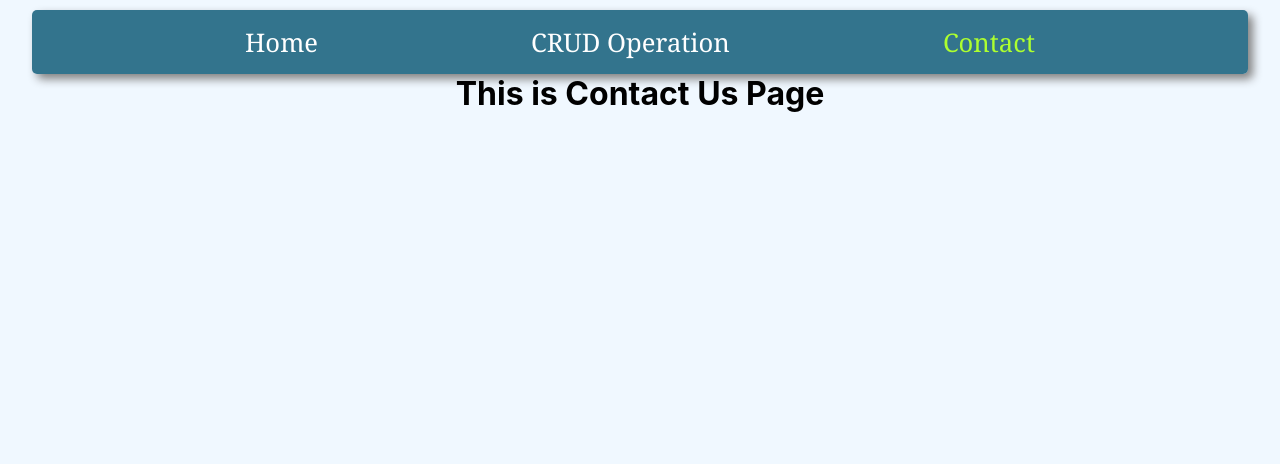
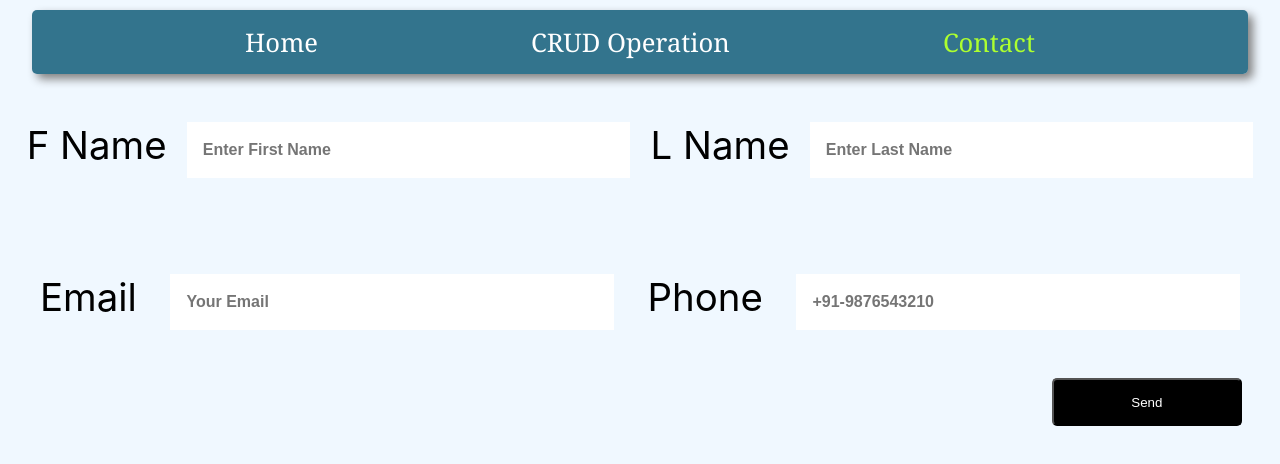
Before and after one commit to ErShubham2908/CURD-ContextAPI, a React (Create React App) app: page /contact in a window 1280 px wide. Shown: the top 464 px of the page. Built offline with nearby package versions, Linux system fonts and the light colour scheme.

Commit message:
Add contact us detail

```diff
--- a/src/Components/Contact.js
+++ b/src/Components/Contact.js
@@ -1,11 +1,37 @@
-import React from 'react'
+import React, { useState } from "react";
+import './Style.css'
 
 function Contact() {
-  return (
-    <div>
-      <h1>This is Contact Us Page</h1>
-    </div>
-  )
+    const [formStatus, setFormStatus] = useState("Send");
+    const onSubmit = (e) => {
+        e.preventDefault();
+        setFormStatus("Submitting...");
+        const { fname, lname, email, phone } = e.target.elements;
+        let conFom = {
+            fname: fname.value, lname: lname.value,
+            email: email.value, phone: phone.value,
+        };
+        console.log(conFom);
+    };
+    return (
+        <div className="form">
+            <form onSubmit={onSubmit}>
+                <div className="lForm">
+                    <label htmlFor="fname">F Name</label>
+                    <input type="text" id="fname" required placeholder="Enter First Name" />
+                    <label htmlFor="lname">L Name</label>
+                    <input type="text" id="lname" required placeholder="Enter Last Name" />
+                  </div>
+                    <div className="lForm">
+                    <label htmlFor="email"> Email </label>
+                    <input type="email" id="email" required placeholder="Your Email" />
+                    <label htmlFor="phone"> Phone </label>
+                    <input  id="phone" placeholder="+91-9876543210" required />
+                </div>
+                <button className="btn btn-danger" type="submit">{formStatus}</button>
+            </form>
+        </div>
+    );
 }
 
-export default Contact
+export default Contact;
--- a/src/Components/Style.css
+++ b/src/Components/Style.css
@@ -1,17 +1,20 @@
-*{
+* {
     margin: 0;
     padding: 0;
 }
 
-body{
+body {
     background-color: aliceblue;
-    /* background-color: #f8efea; */
 }
 
-h1{
-    text-align: center  ;
+::-webkit-scrollbar {
+    display: none;
 }
-.pNav{
+
+h1 {
+    text-align: center;
+}
+.pNav {
     width: 95%;
     height: 8vh;
     display: flex;
@@ -21,26 +24,26 @@ h1{
     margin-left: auto;
     margin-right: auto;
     /* background-color: #9f430acf ; */
-    background-color: #085573cf ;
+    background-color: #085573cf;
     font-size: 1.6em;
-    font-family: Georgia, 'Times New Roman', Times, serif;
+    font-family: Georgia, "Times New Roman", Times, serif;
     border-radius: 5px;
     align-items: center;
 }
 
-.pNav NavLink{
-    color:#fff!important;
+.pNav NavLink {
+    color: #fff !important;
     text-decoration: none;
 }
 
-table{
+table {
     width: 95%;
     margin: auto;
     border-left: 3px solid rgb(13, 223, 164);
     border-right: 3px solid rgb(13, 223, 164);
 }
 
-th{
+th {
     /* width: 10%; */
     /* text-align: left; */
     font-size: 1.5rem;
@@ -50,51 +53,50 @@ th{
     text-shadow: 5px -5px 5px gray;
 }
 
-th:nth-child(1){
+th:nth-child(1) {
     width: 12%;
 }
 
-th:nth-child(2){
+th:nth-child(2) {
     width: 8%;
 }
 
-th:nth-child(3){
+th:nth-child(3) {
     width: 20%;
 }
 
-th:nth-child(4){
+th:nth-child(4) {
     width: 10%;
 }
 
-th:nth-child(5){
+th:nth-child(5) {
     width: 8%;
 }
 
-th:nth-child(6){
+th:nth-child(6) {
     width: 7%;
 }
 
-td{
+td {
     text-align: left;
     font-size: 1.2em;
     border-bottom: 2px solid rgb(69, 8, 238);
     border-radius: 3px;
 }
 
-td:nth-child(2){
+td:nth-child(2) {
     text-align: center;
 }
 
-td:nth-child(5){
+td:nth-child(5) {
     text-align: center;
 }
 
-td:nth-child(6){
+td:nth-child(6) {
     text-align: center;
 }
 
-
-.btn{
+.btn {
     width: 15%;
     height: 6vh;
     overflow: hidden;
@@ -106,51 +108,51 @@ td:nth-child(6){
     margin-bottom: 2em;
 }
 
-.btn:hover{
+.btn:hover {
     cursor: pointer;
     border: 1px solid gray;
     color: blue;
     background-color: white;
     box-shadow: 5px 5px 10px gray;
-    transition:.7s ease all ;
+    transition: 0.7s ease all;
 }
 
-.link, .pNavLink{
+.link,
+.pNavLink {
     text-decoration: none;
 }
 
-.pDiv{
+.pDiv {
     width: 95%;
     height: 70vh;
     margin: auto;
     /* border: 1px solid green; */
 }
 
-#sno{
+#sno {
     width: 5%;
 }
 
-.nStu{
-    padding: 1%!important;
+.nStu {
+    padding: 1% !important;
 }
 
-.form{
+.form {
     width: 99%;
     margin: auto;
 }
 
-.lForm{
+.lForm {
     display: flex;
     justify-content: space-evenly;
-    padding: 4em;
+    padding: 3em 0;
 }
 
-.lForm label{
+.lForm label {
     font-size: 2.4em;
-
 }
 
-.lForm input{
+.lForm input {
     width: 35%;
     height: 3.5em;
     padding: 1em;
@@ -160,23 +162,27 @@ td:nth-child(6){
     font-weight: 700;
     border: none;
 }
-.lForm input:hover{
+.lForm input:hover {
     border-bottom: 2px solid black;
     border-right: 2px solid black;
     box-shadow: 5px 5px 10px gray;
     border-radius: 5px;
-    transition:.7s ease all ;
+    transition: 0.7s ease all;
+}
+
+.form-control{
+    width: 50%;
 }
 
 /* Home Style */
 
-.dDesc{
+.dDesc {
     display: flex;
     width: 95%;
     height: 5em;
     /* border-bottom: .15em solid black; */
     /* border-right: .15em solid black; */
-    margin:  1.4em auto ;
+    margin: 1.4em auto;
     align-items: center;
     /* margin: 1em; */
     box-sizing: border-box;
@@ -185,14 +191,14 @@ td:nth-child(6){
     box-shadow: 5px 5px 5px gray;
 }
 
-.pTopic{
+.pTopic {
     width: 25%;
     display: block;
     text-align: left;
-    margin: auto 1em ;
+    margin: auto 1em;
 }
 
-.pDesc{
+.pDesc {
     width: 80%;
     text-align: left;
     font-weight: 600;
```
